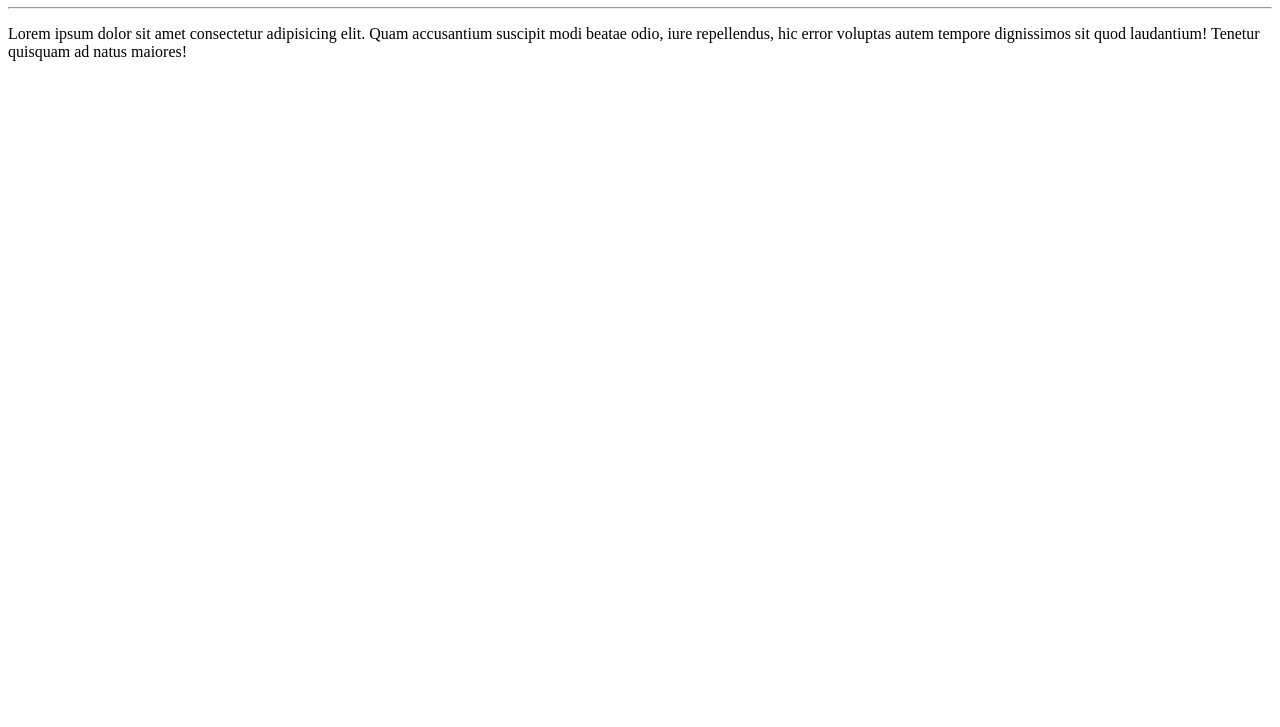
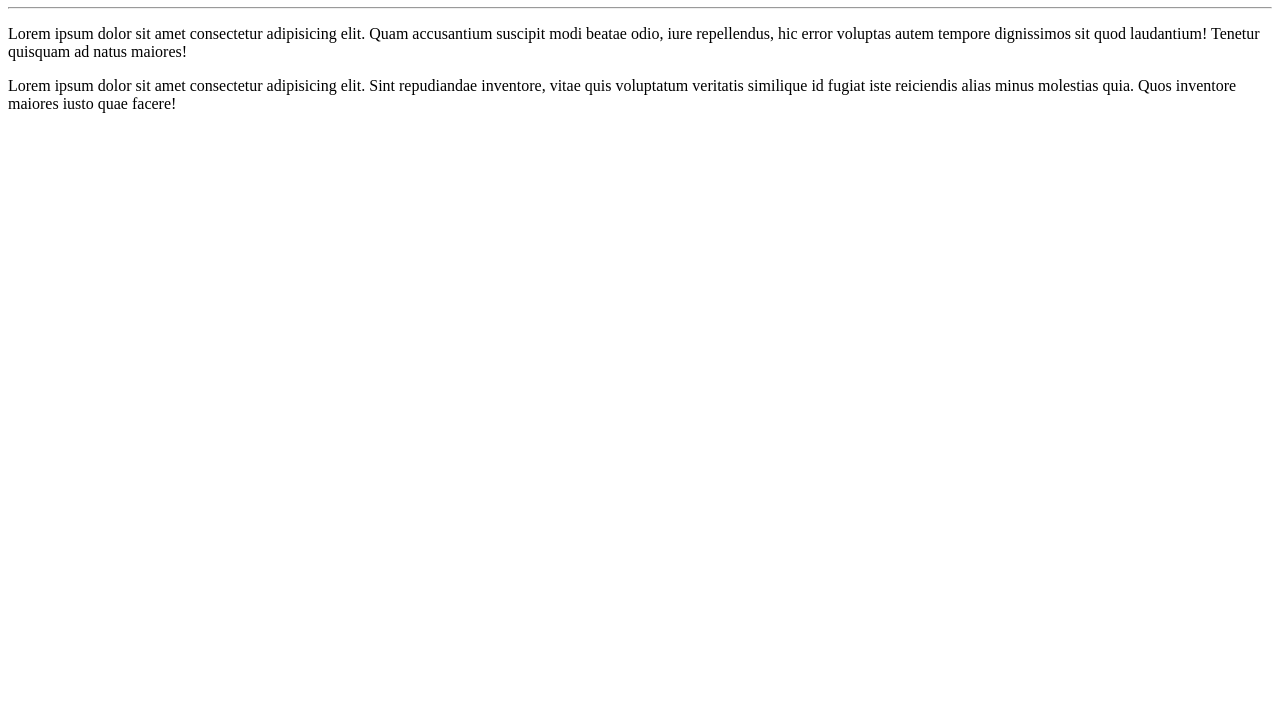
Before and after one commit to marebauer/primeiro-teste, a plain HTML site: page site-exemplo/index.html in a window 1280 px wide. Shown: the part 73-800 px from the top of the page. Drawn offline with Linux system fonts and the light colour scheme.

Commit message:
mudei pagina

```diff
--- a/site-exemplo/index.html
+++ b/site-exemplo/index.html
@@ -10,5 +10,6 @@
     <h1>Olá, Mundo!</h1>
     <hr>
     <p>Lorem ipsum dolor sit amet consectetur adipisicing elit. Quam accusantium suscipit modi beatae odio, iure repellendus, hic error voluptas autem tempore dignissimos sit quod laudantium! Tenetur quisquam ad natus maiores!</p>
+    <p>Lorem ipsum dolor sit amet consectetur adipisicing elit. Sint repudiandae inventore, vitae quis voluptatum veritatis similique id fugiat iste reiciendis alias minus molestias quia. Quos inventore maiores iusto quae facere!</p>
 </body>
 </html>
```
